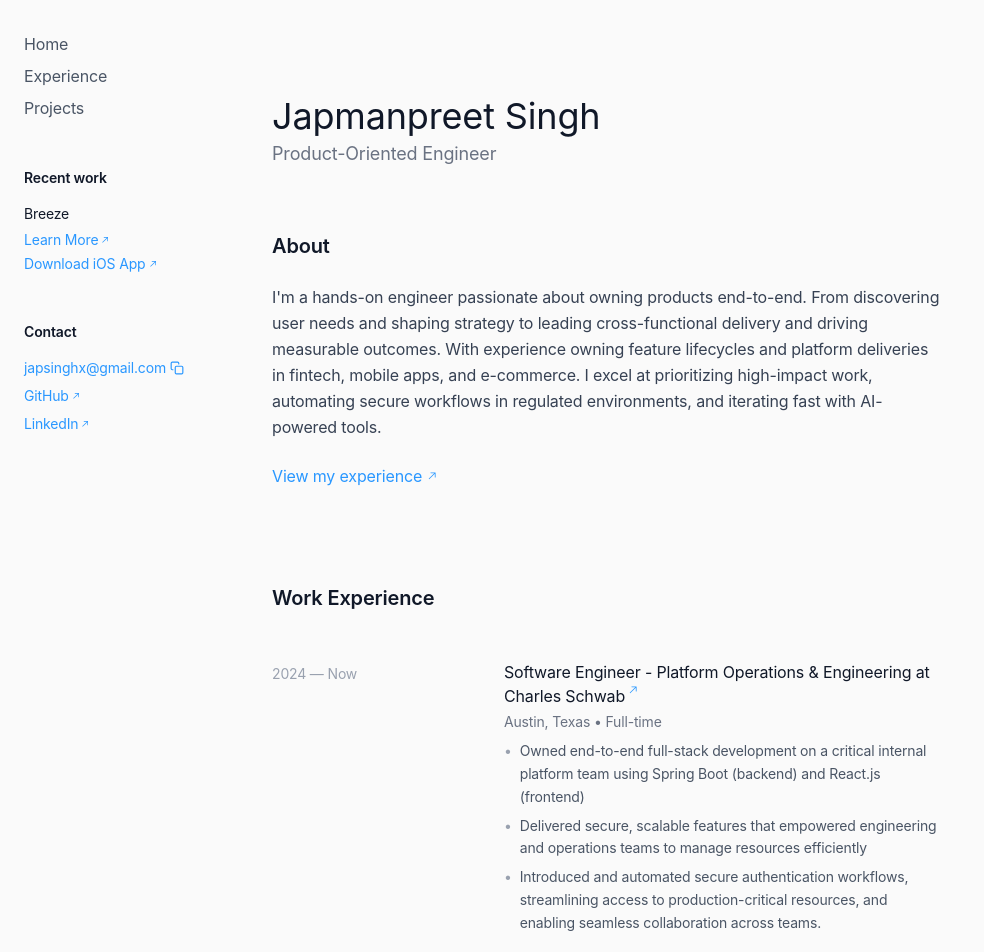
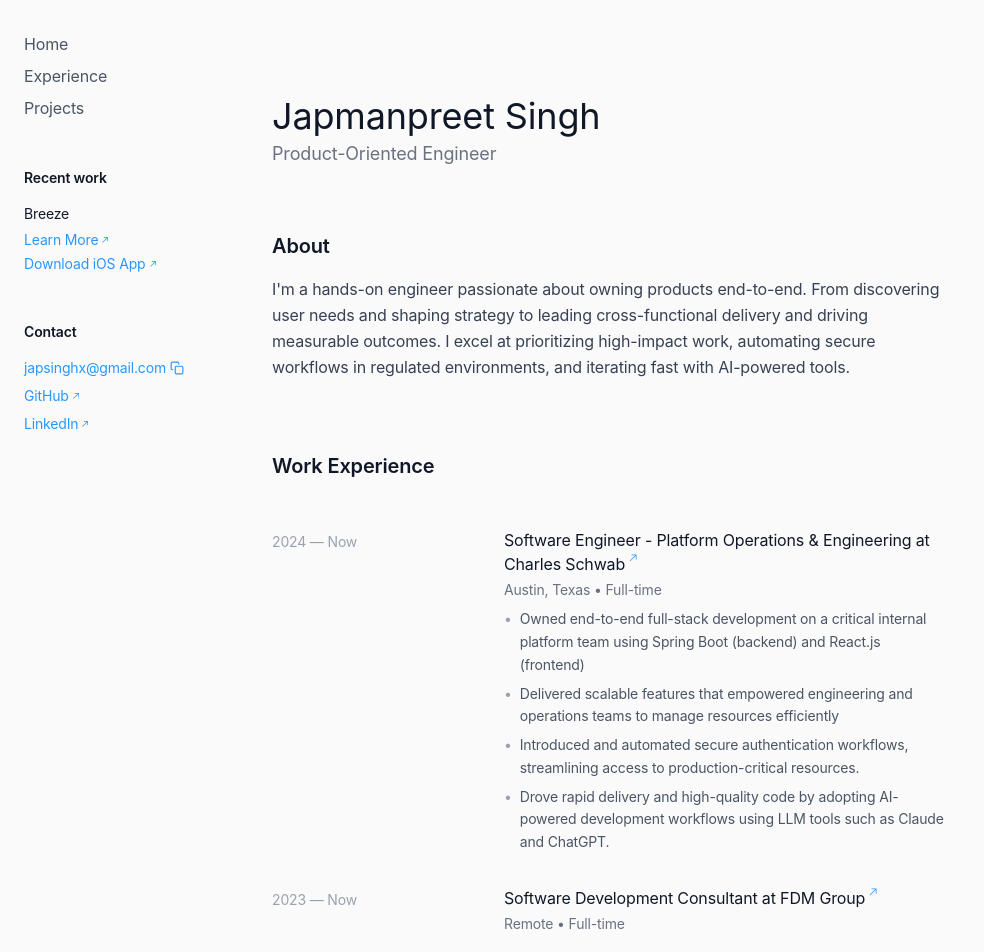
Before and after one commit to japsinghx/my_portfolio, a React (Vite) app in the folder client/: page / in a window 1280 px wide. Shown: the top 952 px of the page, without its empty margins (0-984 px from the left). Built offline with nearby package versions, Linux system fonts and the light colour scheme.

Commit message:
Making small changes

```diff
--- a/client/src/App.jsx
+++ b/client/src/App.jsx
@@ -1,6 +1,6 @@
 // Import BrowserRouter to enable routing - required for Link components
 import { BrowserRouter as Router, Routes, Route } from 'react-router-dom';
-import NavBar from './components/navbar'
+import NavBar from './components/NavBar'
 import Timeline from './components/Timeline';
 import Introduction from './Introduction';
 import Experience from './pages/Experience';
--- a/client/src/Introduction.jsx
+++ b/client/src/Introduction.jsx
@@ -13,14 +13,14 @@ const Introduction = () => {
 
             {/* About Section */}
             <div className="mb-0">
-                <h2 className="text-xl font-semibold text-gray-900 dark:text-gray-100 mb-6">
+                <h2 className="text-xl font-semibold text-gray-900 dark:text-gray-100 mb-4">
                     About
                 </h2>
-                <p className="text-gray-700 dark:text-gray-300 leading-relaxed mb-6">
+                <p className="text-gray-700 dark:text-gray-300 leading-relaxed mb-2">
                     I'm a hands-on engineer passionate about owning products end-to-end. From discovering user needs and shaping strategy to leading cross-functional delivery and driving measurable outcomes.
-With experience owning feature lifecycles and platform deliveries in fintech, mobile apps, and e-commerce. I excel at prioritizing high-impact work, automating secure workflows in regulated environments, and iterating fast with AI-powered tools.
+I excel at prioritizing high-impact work, automating secure workflows in regulated environments, and iterating fast with AI-powered tools.
                 </p>
-                <a
+                {/* <a
                     href="/experience"
                     className="inline-flex items-center gap-1 text-[#2997FF] hover:text-[#147CE5] transition-colors"
                 >
@@ -28,7 +28,7 @@ With experience owning feature lifecycles and platform deliveries in fintech, mo
                     <svg xmlns="http://www.w3.org/2000/svg" viewBox="0 0 15 15" className="w-3 h-3" fill="#2997FF">
                         <path d="M11.5 3a.5.5 0 0 1 .5.5V9l-.01.102a.5.5 0 0 1-.98-.001L11 9V4.707l-6.647 6.647a.5.5 0 0 1-.707-.707L10.293 4H6a.5.5 0 0 1 0-1z"/>
                     </svg>
-                </a>
+                </a> */}
             </div>
         </section>
     );
--- a/client/src/pages/Experience.jsx
+++ b/client/src/pages/Experience.jsx
@@ -8,8 +8,9 @@ const Experience = () => {
             type: "Austin, Texas • Full-time",
             description: [
                 "Owned end-to-end full-stack development on a critical internal platform team using Spring Boot (backend) and React.js (frontend)",
-                "Delivered secure, scalable features that empowered engineering and operations teams to manage resources efficiently",
-                "Introduced and automated secure authentication workflows, streamlining access to production-critical resources, and enabling seamless collaboration across teams."
+                "Delivered scalable features that empowered engineering and operations teams to manage resources efficiently",
+                "Introduced and automated secure authentication workflows, streamlining access to production-critical resources.",
+                "Drove rapid delivery and high-quality code by adopting AI-powered development workflows using LLM tools such as Claude and ChatGPT."
             ]
         },
         {
@@ -44,7 +45,7 @@ const Experience = () => {
     ];
 
     return (
-        <section className="max-w-3xl px-12 py-12" id="experience">
+        <section className="max-w-3xl px-12 py-4" id="experience">
             <h2 className="text-xl font-semibold text-gray-900 dark:text-gray-100 mb-12">
                 Work Experience
             </h2>
```
